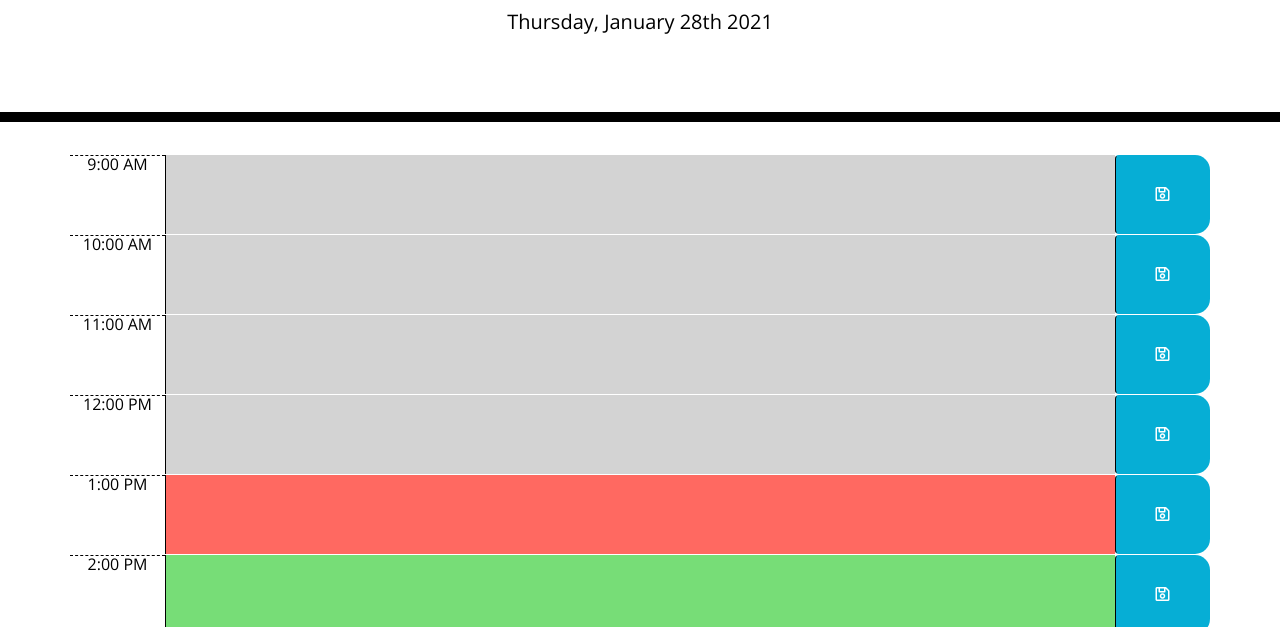
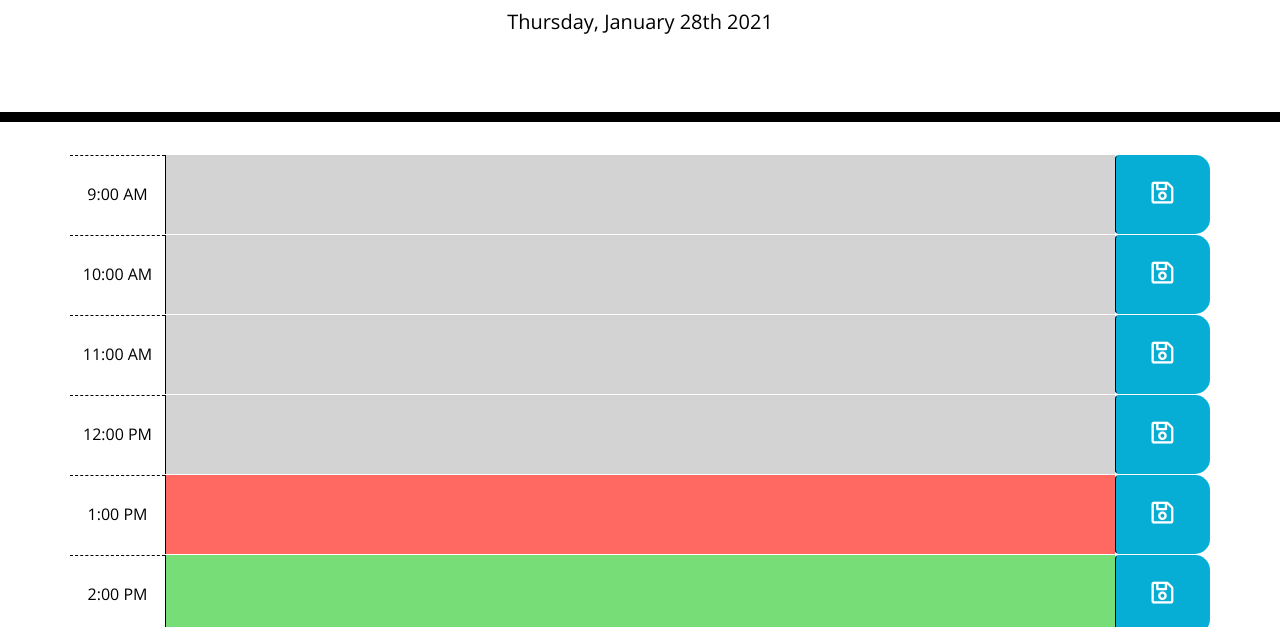
Before and after one commit to eroux13/work_day_scheduler, a plain HTML site: page index.html in a window 1280 px wide. Shown: the part 173-800 px from the top of the page. Drawn offline with nearby package versions, Linux system fonts and the light colour scheme.

Commit message:
added styling for time blocks

```diff
--- a/assets/css/style.css
+++ b/assets/css/style.css
@@ -40,6 +40,7 @@ body {
     background-color: #ffffff;
     color: #000000;
     border-top: 1px dashed #000000;
+    padding-top: 30px;
   }
 
   .past {
@@ -69,3 +70,7 @@ body {
     font-size: 20px;
     transition: all .3s ease-in-out;
   }
+
+  .fa-save{
+      font-size: 25px;
+  }
```
